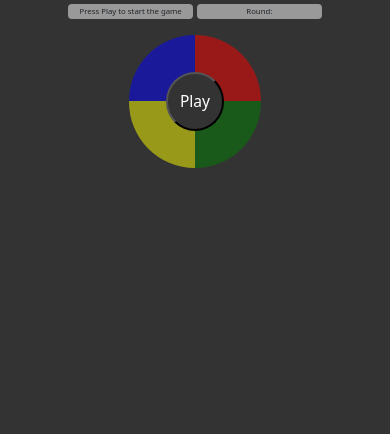
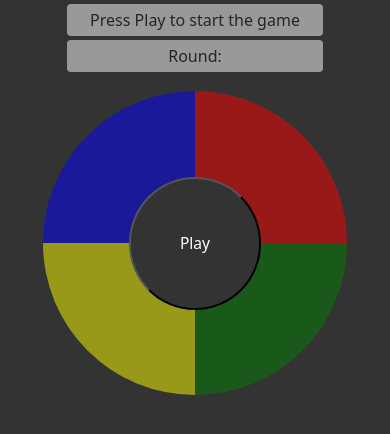
Before and after one commit to marcosperez85/Simon-Game, a website: page index.html in a window 390 px wide. Drawn offline with nearby package versions, Linux system fonts and the light colour scheme.

Commit message:
Agrego responsividad a los botones

```diff
--- a/style.css
+++ b/style.css
@@ -1,12 +1,15 @@
 :root {
-    --column-width: 32vw;
-    --circle-container-width: 34vw;
-    --small-circle-diameter: 15vw;
-    --panel-width: 17vw;
+    /* --column-width: 32vw; */
+    --column-width: 16em;
+    --column-height: 2em;
+    --circle-container-width: 78vmin;
+    --small-circle-diameter: 34vmin;
+    --panel-width: 39vmin;
     --color-fondo: #333;
     --color-fondo-hover: #555;
     --top-bar-color: #999;
     --top-bar-border-radius: 1vw;
+    --font-size-top-bar: 1em;
 }
 
 body {
@@ -17,18 +20,23 @@ body {
 }
 
 .topBar {
-    display: grid;
-    grid-template-columns: repeat(2, var(--column-width));
+    display: flex;
+    flex-flow: row wrap;
+    /* grid-template-columns: repeat(2, var(--column-width)); */
+    align-items: center;
+    justify-content: center;
     gap: 1vw;
+    margin-top: 1vw;
+    margin-bottom: 1vw;
+    /* border: 1px solid red; */
 }
 
 .stateCol, .roundCol {
     display: grid;
     place-items: center;
-    height: 4vw;
+    height: var(--column-height);
     width: var(--column-width);
-    margin-top: 1vw;
-    font-size: 2vw;
+    font-size: var(--font-size-top-bar);
     background-color: var(--top-bar-color) ;
     border-top-left-radius: var(--top-bar-border-radius);
     border-top-right-radius: var(--top-bar-border-radius);
```
